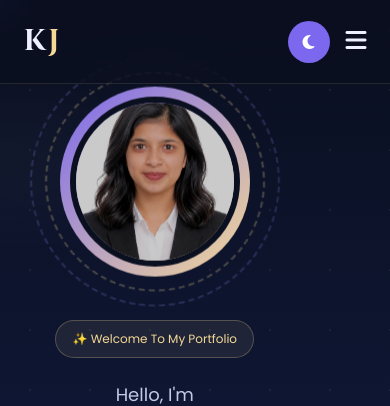
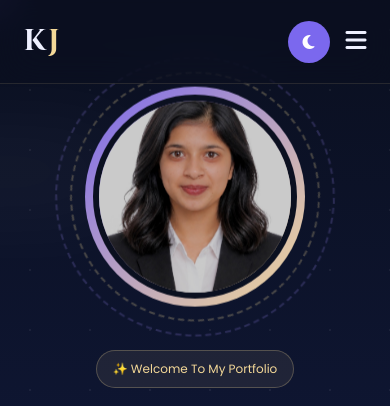
Before and after one commit to kavyajayaraman27/Portfolio, a website: page index.html in a window 390 px wide. Shown: the top 406 px of the page. Drawn offline with Linux system fonts and the light colour scheme.

Commit message:
Profile section

```diff
--- a/style.css
+++ b/style.css
@@ -2278,3 +2278,43 @@ RESPONSIVE (sections)
     .education-card{ padding:22px; }
 
 }
+
+@media (max-width: 768px){
+
+    .hero{
+        flex-direction: column;
+        text-align: center;
+        gap: 50px;
+    }
+
+    .hero-right{
+        order: -1;
+    }
+
+    .profile-card{
+
+        width:220px;
+        height:220px;
+        padding:8px;
+
+    }
+
+    .circle1{
+
+        width:250px;
+        height:250px;
+        left:-15px;
+        top:-15px;
+
+    }
+
+    .circle2{
+
+        width:280px;
+        height:280px;
+        left:-30px;
+        top:-30px;
+
+    }
+
+}
```
